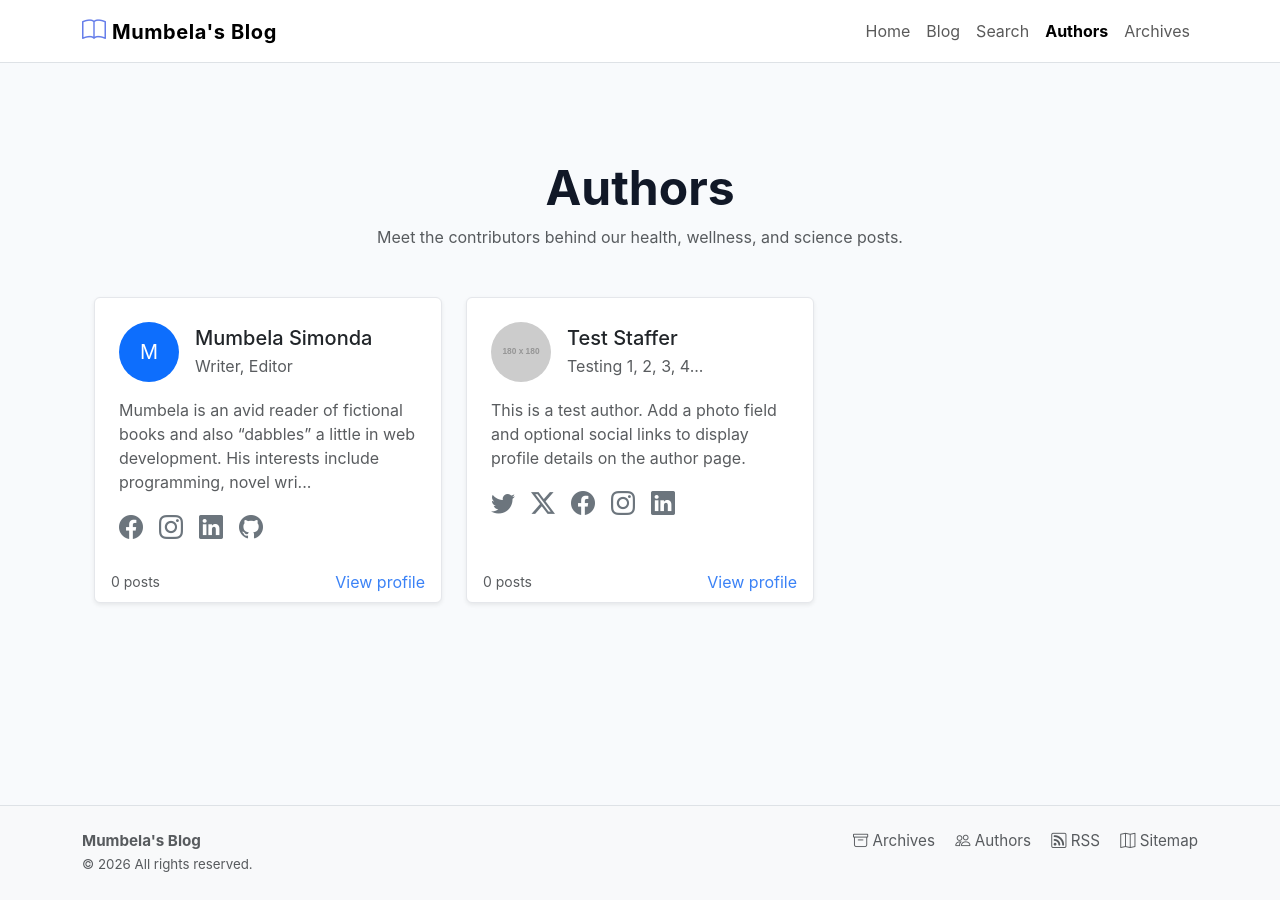
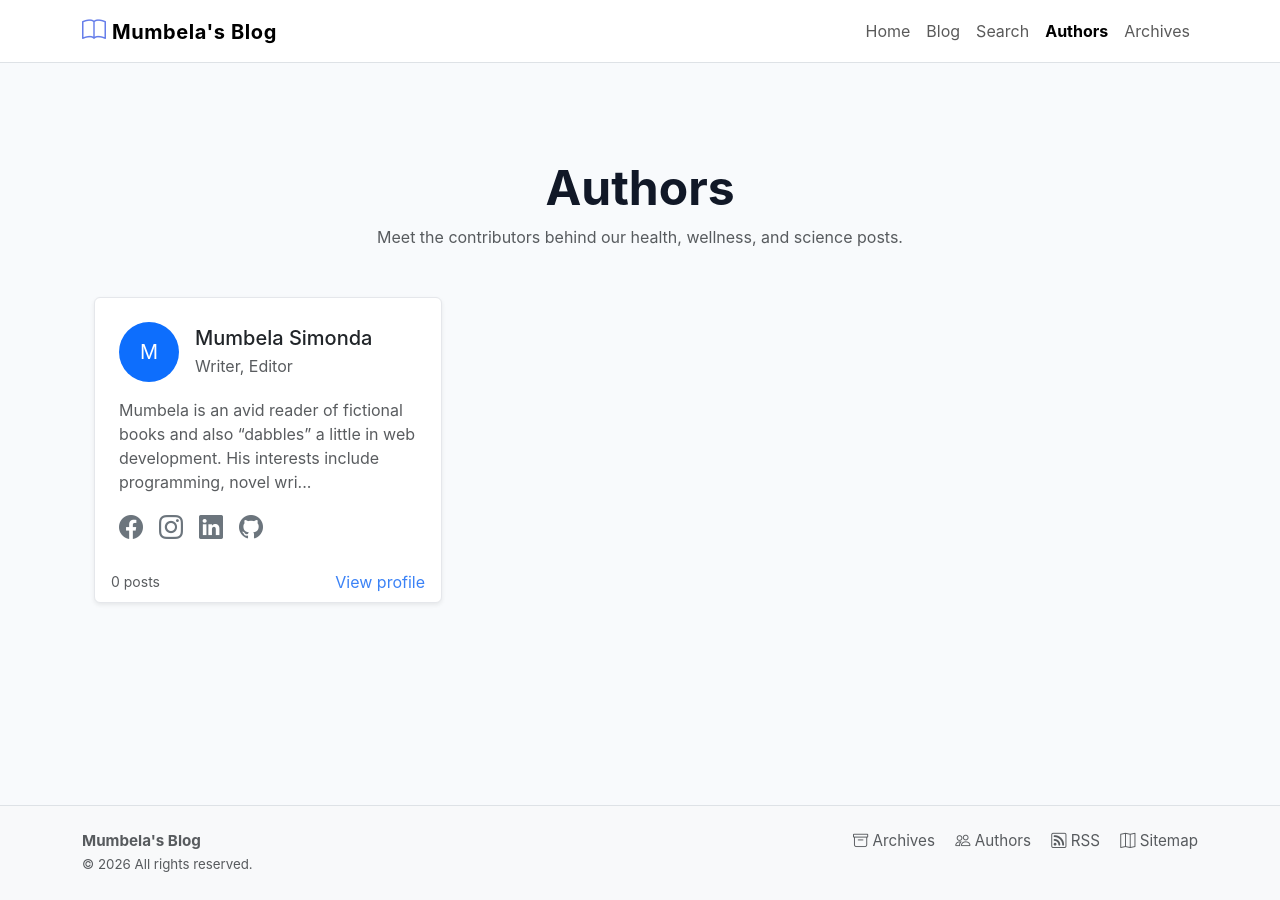
Before and after one commit to Mumbela/mumbela.github.io, a Jekyll site: the page built from authors.md, in a window 1280 px wide. Built offline with Jekyll 4.4.1, drawn with Linux system fonts in a browser that asks for light colours.

Commit message:
cleanup remaining test author

```diff
--- a/_authors/test.md
+++ /dev/null
@@ -1,13 +0,0 @@
----
-short_name: test
-name: Test Staffer
-position: Testing 1, 2, 3, 4...
-photo: "https://via.placeholder.com/180?text=TS"
-twitter: teststaffer
-x: teststaffer
-instagram: teststaffer
-facebook: test.staff
-linkedin: teststaffer
----
-
-This is a test author. Add a `photo` field and optional social links to display profile details on the author page.
```
Also changed, not shown: _authors/mumbela.md (+2 -3 lines).
